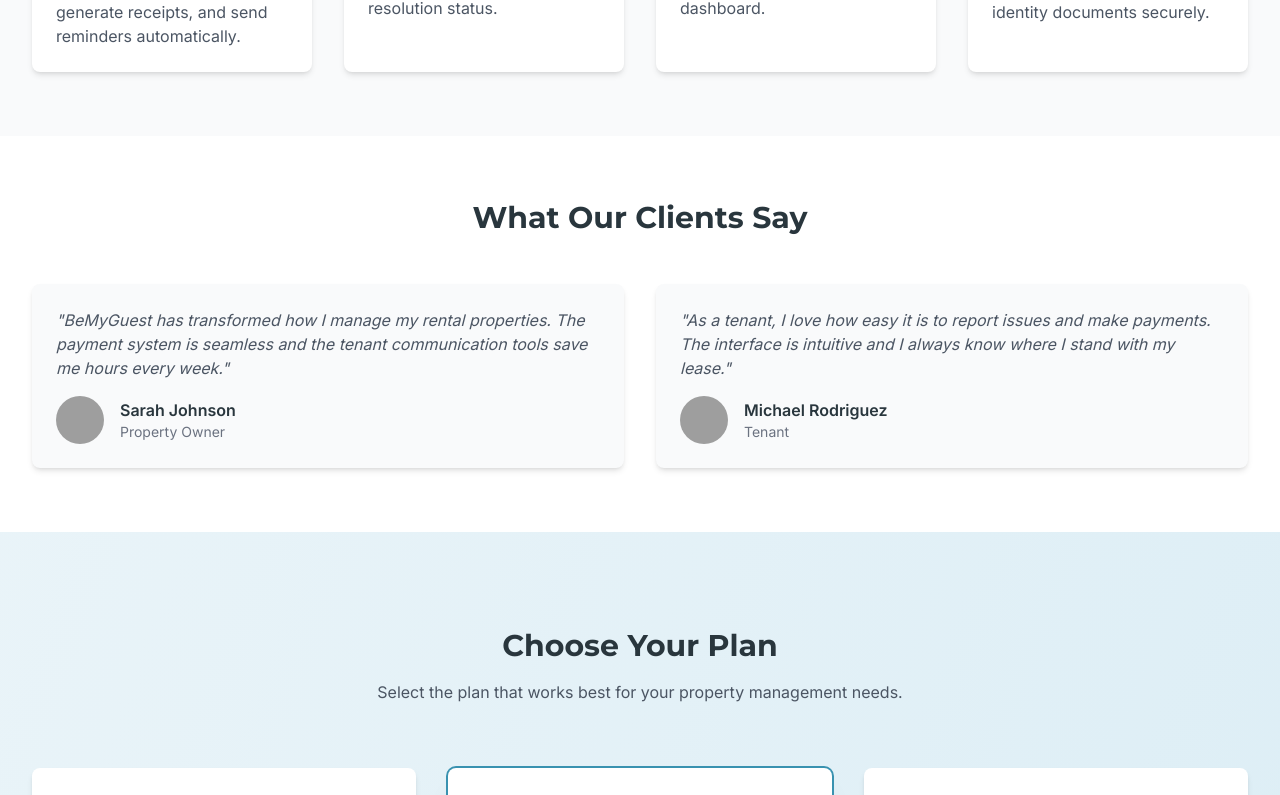
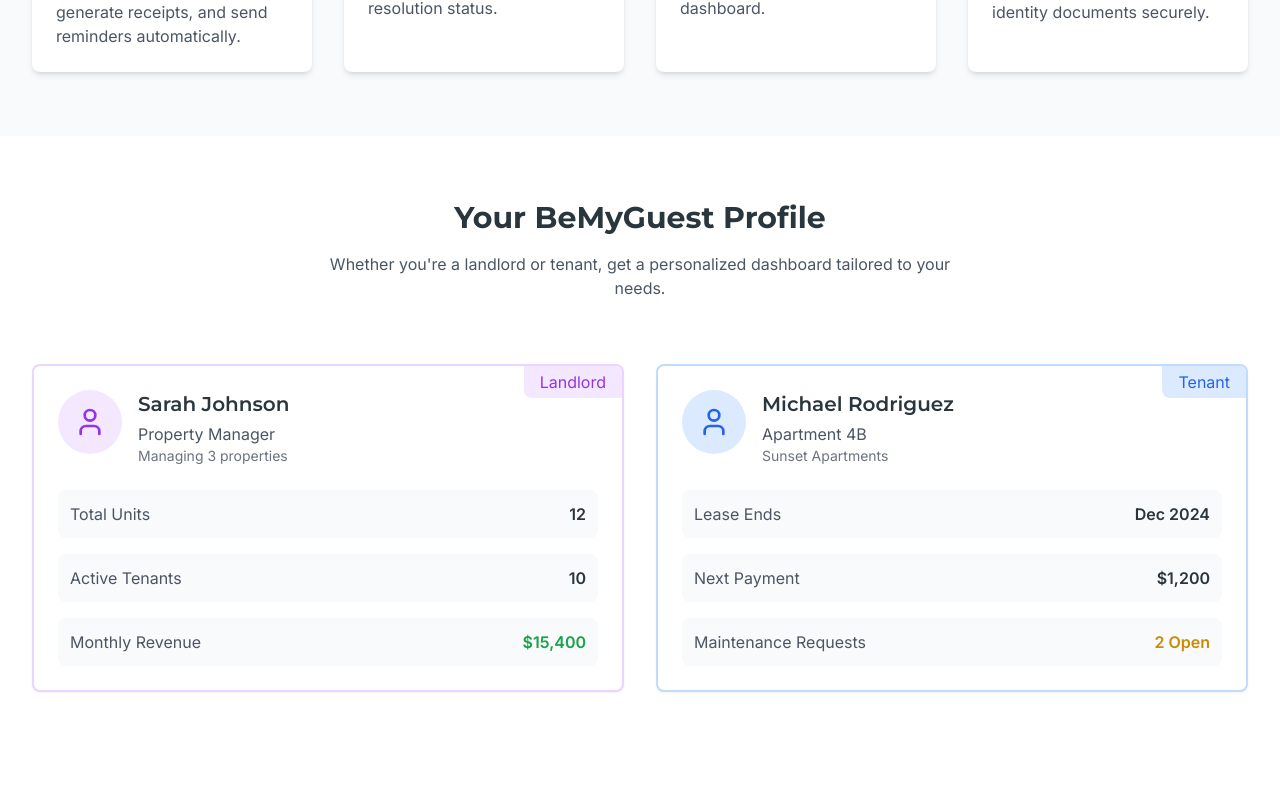
Before and after one commit to SNitzke/bemyguest, a React (Vite) app: page / in a window 1280 px wide. Shown: the part 1655-2450 px from the top of the page. Built offline with nearby package versions, Linux system fonts and the light colour scheme; grey boxes are pictures that could not be loaded.

Commit message:
Add landlord and tenant profile pilots to landing page
Add a section to the landing page showcasing example profiles for landlords and tenants.

```diff
--- a/src/pages/Index.tsx
+++ b/src/pages/Index.tsx
@@ -2,7 +2,7 @@ import React from "react";
 import { Link } from "react-router-dom";
 import { Button } from "../components/ui/button";
 import { Card, CardContent } from "../components/ui/card";
-import { ArrowRight, Check, Home, Image, ShieldCheck, Wallet } from "lucide-react";
+import { ArrowRight, Check, Home, Image, ShieldCheck, Wallet, User } from "lucide-react";
 import { Carousel, CarouselContent, CarouselItem, CarouselNext, CarouselPrevious } from "../components/ui/carousel";
 import { AspectRatio } from "../components/ui/aspect-ratio";
 
@@ -143,7 +143,7 @@ const Index = () => {
                 icon={<Image />}
                 title="Issue Reporting"
                 description="Report problems with attached photos and track resolution status."
-                image="https://images.unsplash.com/photo-1519389950473-47ba0277781c?ixlib=rb-4.0.3&ixid=M3wxMjA3fDB8MHxwaG90by1wYWdlfHx8fGVufDB8fHx8&auto=format&fit=crop&w=500&q=80"
+                image="https://images.unsplash.com/photo-1519389950473-47ba0277781c?ixlib=rb-4.0.3&ixid=MnwxMjA3fDB8MHxwaG90by1wYWdlfHx8fGVufDB8fHx8&auto=format&fit=crop&w=500&q=80"
               />
               <FeatureCard
                 icon={<Home />}
@@ -157,6 +157,84 @@ const Index = () => {
                 description="Store contracts, receipts, and identity documents securely."
                 image="https://images.unsplash.com/photo-1618044733300-9472054094ee?ixlib=rb-4.0.3&ixid=MnwxMjA3fDB8MHxwaG90by1wYWdlfHx8fGVufDB8fHx8&auto=format&fit=crop&w=500&q=80"
               />
+            </div>
+          </div>
+        </section>
+
+        {/* Profile Preview Section */}
+        <section className="py-16 bg-white px-4 md:px-8">
+          <div className="max-w-7xl mx-auto">
+            <div className="text-center mb-16">
+              <h2 className="text-3xl font-bold font-heading mb-4">Your BeMyGuest Profile</h2>
+              <p className="text-gray-600 max-w-2xl mx-auto">
+                Whether you're a landlord or tenant, get a personalized dashboard tailored to your needs.
+              </p>
+            </div>
+
+            <div className="grid md:grid-cols-2 gap-8">
+              <Card className="relative overflow-hidden border-2 border-purple-200">
+                <CardContent className="p-6">
+                  <div className="absolute top-0 right-0 bg-purple-100 text-purple-600 px-4 py-1 rounded-bl-lg">
+                    Landlord
+                  </div>
+                  <div className="flex items-start space-x-4 mb-6">
+                    <div className="w-16 h-16 rounded-full bg-purple-100 flex items-center justify-center flex-shrink-0">
+                      <User className="w-8 h-8 text-purple-600" />
+                    </div>
+                    <div>
+                      <h3 className="text-xl font-semibold mb-1">Sarah Johnson</h3>
+                      <p className="text-gray-600">Property Manager</p>
+                      <p className="text-sm text-gray-500">Managing 3 properties</p>
+                    </div>
+                  </div>
+                  <div className="space-y-4">
+                    <div className="flex items-center justify-between p-3 bg-gray-50 rounded-lg">
+                      <span className="text-gray-600">Total Units</span>
+                      <span className="font-semibold">12</span>
+                    </div>
+                    <div className="flex items-center justify-between p-3 bg-gray-50 rounded-lg">
+                      <span className="text-gray-600">Active Tenants</span>
+                      <span className="font-semibold">10</span>
+                    </div>
+                    <div className="flex items-center justify-between p-3 bg-gray-50 rounded-lg">
+                      <span className="text-gray-600">Monthly Revenue</span>
+                      <span className="font-semibold text-green-600">$15,400</span>
+                    </div>
+                  </div>
+                </CardContent>
+              </Card>
+
+              <Card className="relative overflow-hidden border-2 border-blue-200">
+                <CardContent className="p-6">
+                  <div className="absolute top-0 right-0 bg-blue-100 text-blue-600 px-4 py-1 rounded-bl-lg">
+                    Tenant
+                  </div>
+                  <div className="flex items-start space-x-4 mb-6">
+                    <div className="w-16 h-16 rounded-full bg-blue-100 flex items-center justify-center flex-shrink-0">
+                      <User className="w-8 h-8 text-blue-600" />
+                    </div>
+                    <div>
+                      <h3 className="text-xl font-semibold mb-1">Michael Rodriguez</h3>
+                      <p className="text-gray-600">Apartment 4B</p>
+                      <p className="text-sm text-gray-500">Sunset Apartments</p>
+                    </div>
+                  </div>
+                  <div className="space-y-4">
+                    <div className="flex items-center justify-between p-3 bg-gray-50 rounded-lg">
+                      <span className="text-gray-600">Lease Ends</span>
+                      <span className="font-semibold">Dec 2024</span>
+                    </div>
+                    <div className="flex items-center justify-between p-3 bg-gray-50 rounded-lg">
+                      <span className="text-gray-600">Next Payment</span>
+                      <span className="font-semibold">$1,200</span>
+                    </div>
+                    <div className="flex items-center justify-between p-3 bg-gray-50 rounded-lg">
+                      <span className="text-gray-600">Maintenance Requests</span>
+                      <span className="font-semibold text-yellow-600">2 Open</span>
+                    </div>
+                  </div>
+                </CardContent>
+              </Card>
             </div>
           </div>
         </section>
```
